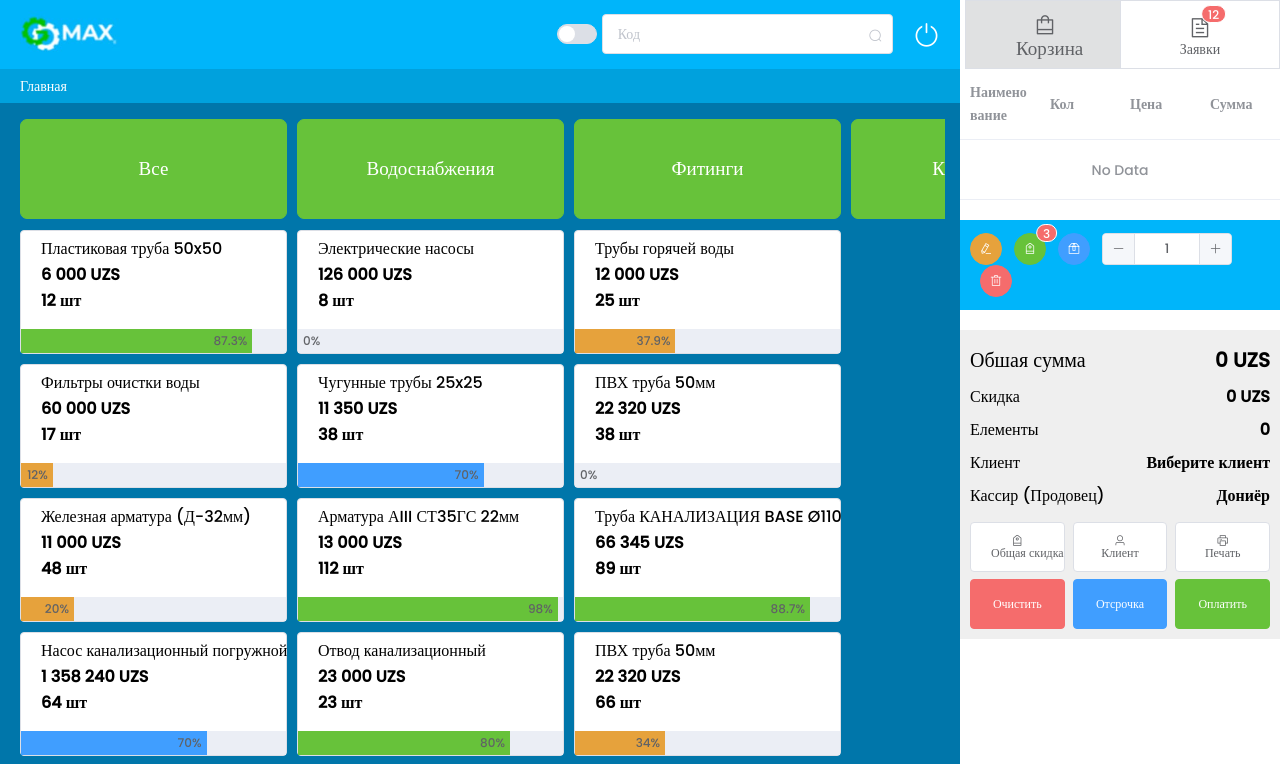
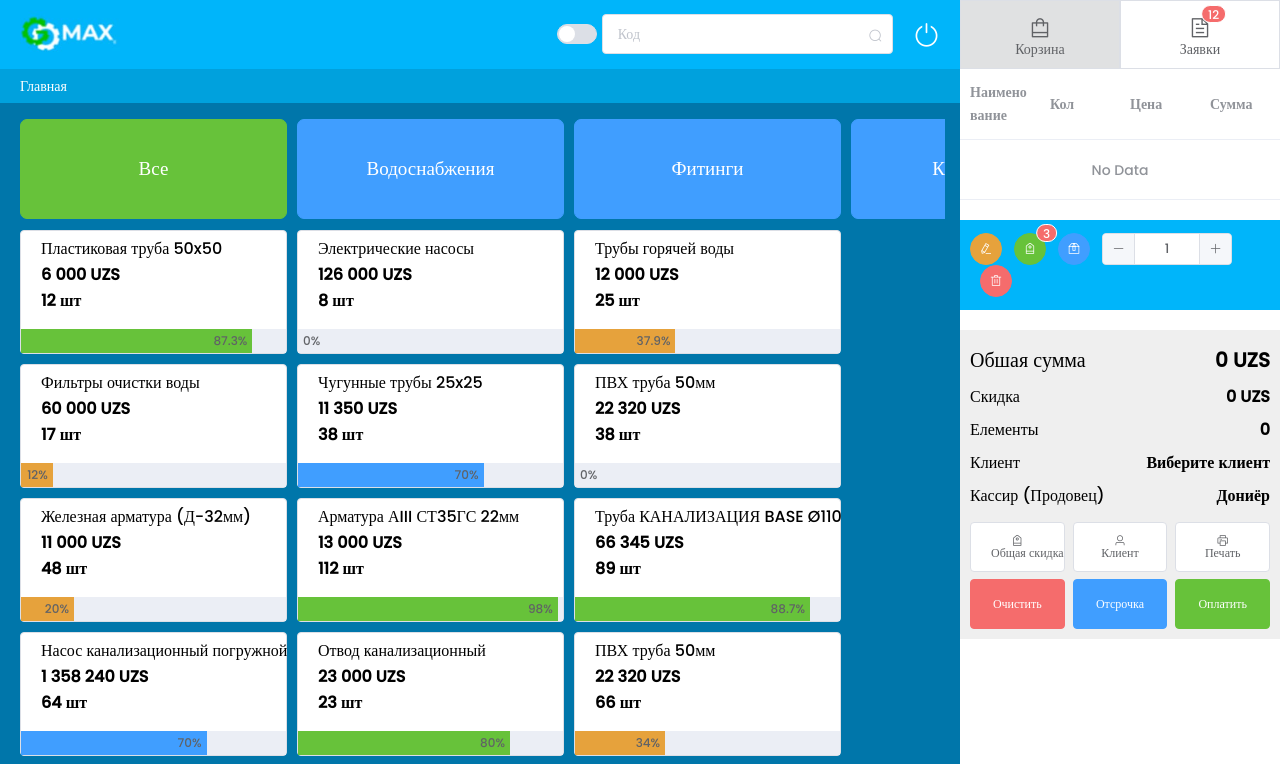
Before and after one commit to suxrobnayimov02/calculation, a Vue app: page / in a window 1280 px wide. Shown: the top 764 px of the page. Built offline with nearby package versions, Linux system fonts and the light colour scheme.

Commit message:
add category

```diff
--- a/src/assets/css/style.css
+++ b/src/assets/css/style.css
@@ -82,7 +82,6 @@
 .active_category {
     width: 267px;
     height: 100px;
-    /* background-color: #67C23A; */
     display: flex;
     align-items: center;
     justify-content: center;
@@ -106,19 +105,7 @@
     padding: 10px 50px;
     font-size: 19px;
 }
-.primary {
-    width: 267px;
-    height: 100px;
-    background-color: #3abec2;
-    display: flex;
-    align-items: center;
-    justify-content: center;
-    border-radius: 7px;
-    margin: 0 5px;
-    /* color: #fff; */
-    padding: 10px 50px;
-    font-size: 19px;
-}
+
 .category-items::-webkit-scrollbar {
     width: 2px;
     height: 3px;
--- a/src/views/components/all-category.vue
+++ b/src/views/components/all-category.vue
@@ -8,7 +8,7 @@
     <div class="is-category">
       <div class="category-items d-flex">
         <div class="category-filter" v-for="category in categories" :key="category.id">
-          <el-button :type="category == 1 ? 'primary' : 'success'" class="active_category" v-on:click="filter(category)">
+          <el-button :type="category.id !== '' ? 'primary' : 'success'" class="active_category" v-on:click="filter(category)">
             {{ category.name }}
           </el-button>
         </div>
@@ -45,9 +45,10 @@ export default {
         basket_products: basket_products,
         categories: categories,
         allProducts: products,
-        isActive: true,
+        isActive: '',
 			}
 		},
+
 		methods: {
 
       filter(category){
@@ -59,9 +60,6 @@ export default {
             return product.category_id == category.id;
           });
         }
-
-
-        console.log(this.products)
       },
 
       addToCart(item) {
@@ -75,7 +73,7 @@ export default {
           item.summ = item.count*parseFloat(item.price.split(" ").join(""))
           this.basket_products.push(item)
         }
-      }
+      },
 		},
 }
 </script>
--- a/src/views/components/pay/index.vue
+++ b/src/views/components/pay/index.vue
@@ -34,10 +34,9 @@
 					</el-col>
 					<el-col style="width: 64.2%;" class="add-number">
 						<el-input
-							type="text"
+							type="number"
 							placeholder="0"
 							v-model="calculationValue"
-							:format-price="formatPrice"
 							show-word-limit
 							class="input-number"
 						>
```
